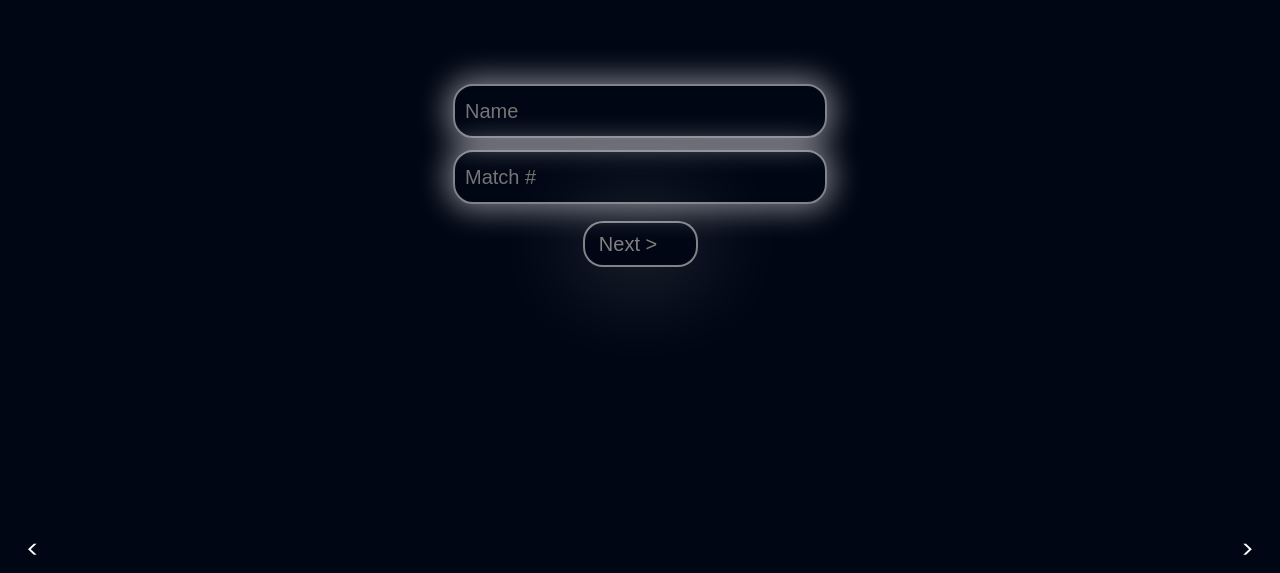
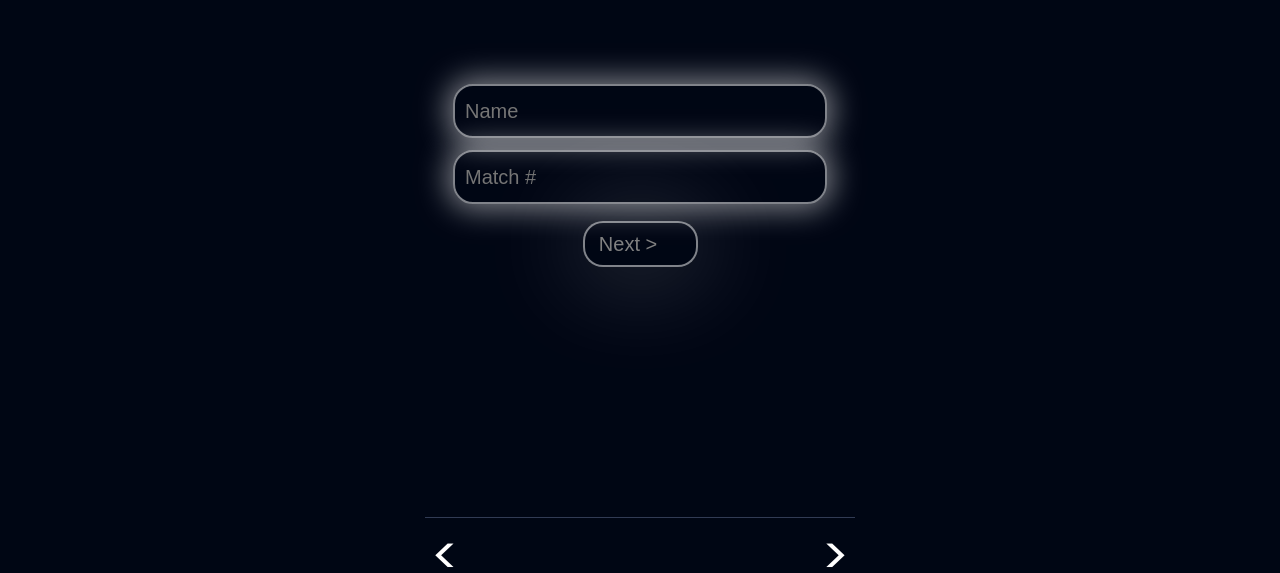
Before and after one commit to prak132/scouting-app, a React (Create React App) app in the folder scouting-app-2024/: page / in a window 1280 px wide. Shown: the part 227-800 px from the top of the page. Built offline with nearby package versions, Linux system fonts and the light colour scheme.

Commit message:
resize issue

```diff
--- a/scouting-app-2024/src/components/navigationButtons.js
+++ b/scouting-app-2024/src/components/navigationButtons.js
@@ -2,12 +2,55 @@ import React from 'react';
 
 const PageButtons = ({ onLeftButtonClick, onRightButtonClick }) => {
   return (
-    <div style={{ display: 'flex', flexDirection: 'column', alignItems: 'center', position: 'fixed', bottom: '0', left: '0', right: '0', backgroundColor: 'transparent', marginTop: '40px' }}>
-     <div style={{ width: '430px', height: '53px', backgroundColor: 'transparent', margin: '2vh' }}>
-       <button onClick={onLeftButtonClick} style={{ position: 'absolute', left: '20px', top: '50%', color: '#FFF', fontFamily: 'Poppins', fontSize: '24px', backgroundColor: 'transparent', border: 'none' }}>
+    <div style={{
+      display: 'flex',
+      flexDirection: 'column',
+      alignItems: 'center',
+      justifyContent: 'flex-end',
+      position: 'fixed',
+      bottom: '0',
+      left: '0',
+      right: '0',
+      backgroundColor: 'transparent',
+      height: '100vh', // Adjusted to take full height
+    }}>
+      <div style={{
+        width: '90%',
+        height: '5%',
+        backgroundColor: 'transparent',
+        margin: '2vh',
+        maxWidth: '430px',
+        display: 'flex',
+        justifyContent: 'space-between', // Equal distance between buttons
+        position: 'relative',
+      }}>
+
+        <div style={{
+          position: 'absolute',
+          top: 0,
+          left: 0,
+          right: 0,
+          height: '1px',
+          backgroundColor: '#313B54',
+        }}></div>
+
+
+        <button onClick={onLeftButtonClick} style={{
+          color: '#FFF',
+          fontFamily: 'Poppins',
+          fontSize: '4vw',
+          backgroundColor: 'transparent',
+          border: 'none',
+        }}>
           {'<'}
         </button>
-       <button onClick={onRightButtonClick} style={{ position: 'absolute', right: '20px', top: '50%', color: '#FFF', fontFamily: 'Poppins', fontSize: '24px', backgroundColor: 'transparent', border: 'none' }}>
+        <button onClick={onRightButtonClick} style={{
+          color: '#FFF',
+          fontFamily: 'Poppins',
+          fontSize: '4vw',
+          backgroundColor: 'transparent',
+          border: 'none',
+        }}>
           {'>'}
         </button>
       </div>
--- a/scouting-app-2024/src/components/teleop/layout.js
+++ b/scouting-app-2024/src/components/teleop/layout.js
@@ -4,6 +4,7 @@ import SpeakerButton from "./speakerButton.js";
 import Teams from "./teamNumbers.js";
 import Scored from "./scored.js";
 import UndoInfo from "./undoinfo.js";
+
 
 const TeleopLayout = () => {
   const [selectedTeam, setSelectedTeam] = useState(null);
@@ -35,11 +36,15 @@ const TeleopLayout = () => {
   const elapsedTime = 2.23;
 
   return (
+
+
     <div
       style={{
         paddingTop: "15vh",
       }}
     >
+
+
       <div type="teleop-text">
         <div
           type="teleop-text"
@@ -78,12 +83,12 @@ const TeleopLayout = () => {
 
       </div>
       <div>
-        <hr style={{color: "#313B54", width: '100%', height: '100%', justifyContent: 'center', alignItems: 'right', gap: 291, display: 'inline-flex'}}></hr>
+
 
       </div>
     </div>
 
   );
-};
+};//<hr style={{color: "#313B54", width: '100%', height: '100%', justifyContent: 'center', alignItems: 'right', gap: 291, display: 'inline-flex'}}></hr>
 
 export default TeleopLayout;
```
Lines whose indentation alone changed are shown as unchanged.
